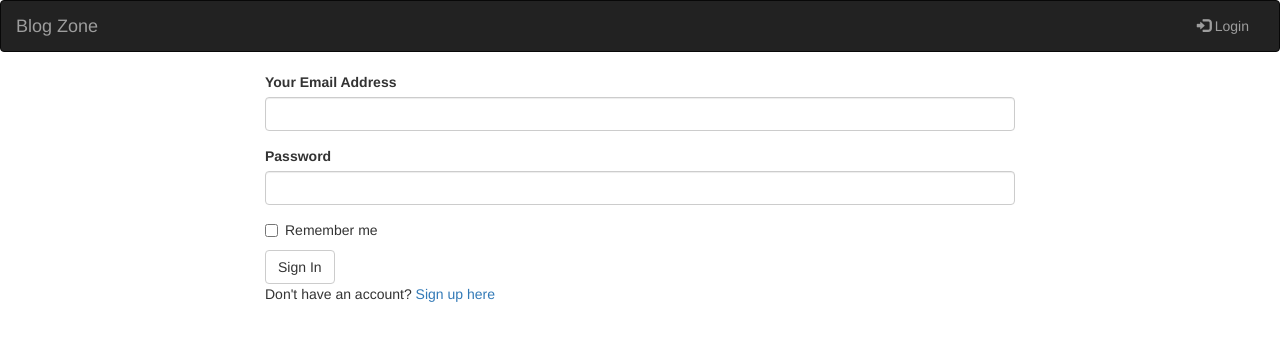
After one commit to Chris-karanja/blog, a Flask app: page /authenticate/login in a window 1280 px wide. The commit adds this page. Shown: the top 341 px of the page. Run offline with Flask 2, Linux system fonts and the light colour scheme; parts of the project's set-up code (start-up, migrations or seed data) failed here and were passed over; some libraries are stand-ins or nearby versions.

Commit message:
login form and registration forms display

```diff
--- a/app/auth/forms.py
+++ b/app/auth/forms.py
@@ -1,11 +1,28 @@
 from flask_wtf import FlaskForm
-from wtforms import StringField,PasswordField,SubmitField
+from wtforms import StringField,PasswordField,BooleanField,SubmitField
 from wtforms.validators import Required,Email,EqualTo
 from ..models import User
+from wtforms import ValidationError
+
+class LoginForm(FlaskForm):
+    email = StringField('Your Email Address',validators=[Required(),Email()])
+    password = PasswordField('Password',validators =[Required()])
+    remember = BooleanField('Remember me')
+    submit = SubmitField('Sign In')
+
 
 class RegistrationForm(FlaskForm):
     email = StringField('Your Email Address',validators=[Required(),Email()])
     username = StringField('Enter your username',validators = [Required()])
-    password = PasswordField('Password',validators = [Required(), EqualTo('password_confirm',message = 'Passwords must match')])
+    password = PasswordField('Password',validators = [Required(),
+    EqualTo('password_confirm',message = 'Passwords must match')])
     password_confirm = PasswordField('Confirm Passwords',validators = [Required()])
     submit = SubmitField('Sign Up')
+
+    def validate_email(self,data_field):
+            if User.query.filter_by(email =data_field.data).first():
+                raise ValidationError('There is an account with that email')
+
+    def validate_username(self,data_field):
+        if User.query.filter_by(username = data_field.data).first():
+            raise ValidationError('That username is taken')
--- a/app/auth/views.py
+++ b/app/auth/views.py
@@ -1,6 +1,39 @@
 from flask import render_template
 from . import auth
+from flask import render_template,redirect,url_for, flash,request
+from flask_login import login_user,logout_user,login_required
+from ..models import User
+from .forms import LoginForm,RegistrationForm
+from .. import db
 
-@auth.route('/login')
+@auth.route('/login',methods=['GET','POST'])
 def login():
-    return render_template('auth/login.html')
+    login_form = LoginForm()
+    if login_form.validate_on_submit():
+        user = User.query.filter_by(email = login_form.email.data).first()
+        if user is not None and user.verify_password(login_form.password.data):
+            login_user(user,login_form.remember.data)
+            return redirect(request.args.get('next') or url_for('main.index'))
+
+        flash('Invalid username or Password')
+
+    title = "Blog login"
+    return render_template('auth/login.html',login_form = login_form,title=title)
+
+@auth.route('/logout')
+@login_required
+def logout():
+    logout_user()
+    return redirect(url_for("main.index"))
+
+
+@auth.route('/register',methods = ["GET","POST"])
+def register():
+    form = RegistrationForm()
+    if form.validate_on_submit():
+        user = User(email = form.email.data, username = form.username.data,password = form.password.data)
+        db.session.add(user)
+        db.session.commit()
+        return redirect(url_for('auth.login'))
+        title = "New Account"
+    return render_template('auth/register.html',registration_form = form)
--- /dev/null
+++ b/app/templates/auth/login.html
@@ -0,0 +1,24 @@
+{% extends 'base.html'%}
+{% import 'bootstrap/wtf.html' as wtf%}
+
+{% block content %}
+<div class="container">
+    <div class="row">
+        <div class="col-md-2"> </div>
+        <div class="col-md-8">
+            <!--Flash message -->
+            {% for message in get_flashed_messages() %}
+            <div class="alert alert-danger">
+                <button type="button" class="close" data-dismiss="alert">&times;</button>
+                {{ message }}
+            </div>
+            {% endfor %}
+            <!-- Login form -->
+            {{wtf.quick_form(login_form)}}
+            <p> Don't have an account? <a href="{{url_for('auth.register')}}">Sign up here</a></p>
+        </div>
+        <div clas="col-md-2"> </div>
+    </div>
+</div>
+
+{% endblock%}
--- a/app/templates/navbar.html
+++ b/app/templates/navbar.html
@@ -10,8 +10,14 @@
             <a class="navbar-brand" href="/"> Blog Zone </a>
         </div>
         <div class="navbar-collapse collapse">
-            <ul class="nav navbar-nav navbar-right">
-                <li><a href="/">Home</a></li>
+        <ul class="nav navbar-nav navbar-right">
+            {% if current_user.is_authenticated %}
+            <li style="color:white;padding:15px;">{{current_user.username}}</li>
+            <li><a href="{{url_for('auth.logout')}}">Sign out</a></li>
+            {% else %}
+            <li><a href="{{url_for('auth.login')}}"><span class="glyphicon glyphicon-log-in"></span> Login</a></li>
+            {%endif%}
+        </ul>
         </div>
     </div>
 </div>
--- a/instance/config.py
+++ b/instance/config.py
@@ -1 +1 @@
-SECRET_KEY ='banana'
+SECRET_KEY="banana"
```
Also changed, not shown: 1 other file.
